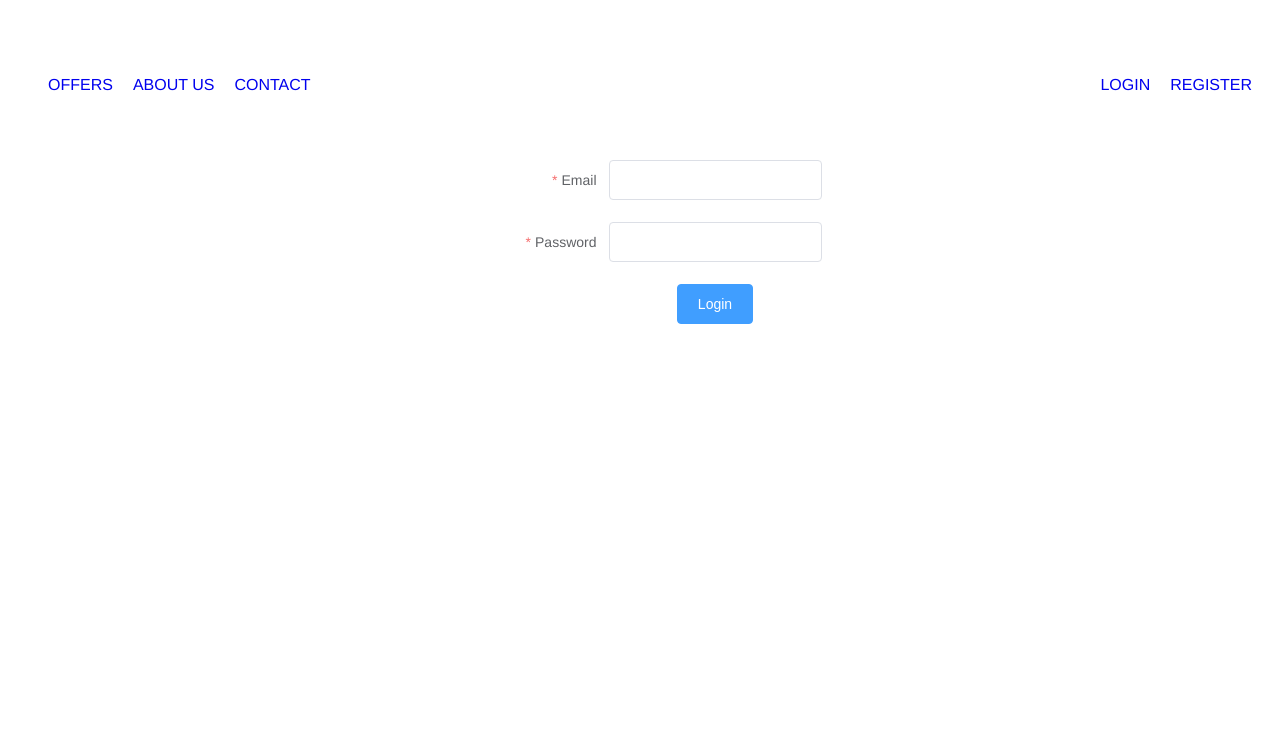
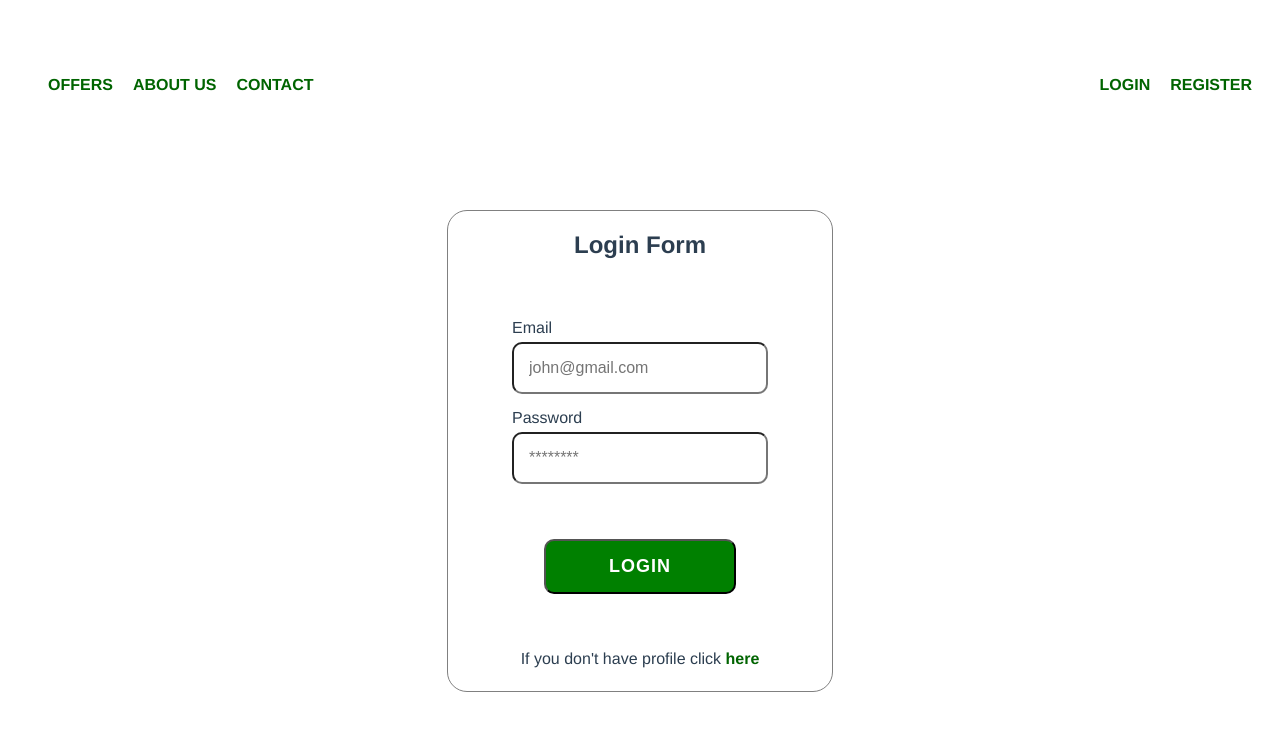
Before and after one commit to napostolova/Online-shop, a Vue app: page /login in a window 1280 px wide. Shown: the top 730 px of the page. Built offline with nearby package versions, Linux system fonts and the light colour scheme.

Commit message:
add  login validations

```diff
--- a/src/App.vue
+++ b/src/App.vue
@@ -1,20 +1,45 @@
 <template>
   <div id="app">
-    <Navigation/>
+    <Navigation />
+    <el-alert
+      v-if="notification.length > 0"
+      :title="notification[0]"
+      type="error"
+      :close="reset"
+    >
+
+    </el-alert>
+
     <router-view></router-view>
   </div>
 </template>
 
 <script>
-import Navigation from './components/Navigation.vue';
+import Navigation from "./components/Navigation.vue";
 
 export default {
-  name: 'App',
+  name: "App",
   components: {
     Navigation,
+  },
+  computed: {
+    notification() {
+      return this.$store.getters.showNotifications
+    }
+  },
+  methods: {
+    reset(){
+      this.$store.mutations.resetNotifications
+    },
+      open4() {
+        this.$notify.error({
+          title: 'Error',
+          message: 'This is an error message'
+        });
+      },
+  }
 
-  }
-}
+};
 </script>
 
 <style>
--- /dev/null
+++ b/src/components/ErrorMessage.vue
@@ -0,0 +1,17 @@
+<template>
+  <p v-if="isVisible" class="error-message">
+      <slot/>
+  </p>
+</template>
+
+<script>
+export default {
+    props: {
+        isVisible: Boolean,
+    }
+};
+</script>
+
+<style>
+
+</style>
--- a/src/components/authenticate/Login.vue
+++ b/src/components/authenticate/Login.vue
@@ -1,67 +1,115 @@
 <template>
   <div class="container">
-    <el-form
-      :model="ruleForm"
-      :rules="rules"
-      ref="ruleForm"
-      label-width="150px"
-      class="demo-ruleForm"
-    >
-      <el-form-item label="Email" prop="email">
-        <el-input v-model="ruleForm.email"></el-input>
-      </el-form-item>
-      <el-form-item label="Password" prop="password">
-        <el-input type="password" v-model="ruleForm.password"></el-input>
-      </el-form-item>
-      <el-form-item>
-        <el-button type="primary" @click="submitForm('ruleForm')"
-          >Login</el-button
-        >
-      </el-form-item>
-    </el-form>
+    <section class="login-page">
+      <h1>Login Form</h1>
+      <form class="login-form" @submit.prevent="submitForm">
+        <label for="email" class="label">Email</label>
+        <input
+          type="email"
+          id="email"
+          name="email"
+          class="inputFields"
+          :class="{ error: hasError('email') }"
+          placeholder="john@gmail.com"
+          v-model="$v.formData.email.$model"
+        />
+        <ErrorMessage :isVisible="hasError('email')">
+          <p v-if="!$v.formData.email.required">Email is required</p>
+          <p v-if="!$v.formData.email.email">Email is invalid</p>
+        </ErrorMessage>
+
+        <label for="password" class="label">Password</label>
+        <input
+          type="password"
+          name="password"
+          id="password"
+          class="inputFields"
+          :class="{ error: hasError('password') }"
+          placeholder="********"
+          v-model="$v.formData.password.$model"
+        />
+        <ErrorMessage :isVisible="hasError('password')">
+          <p v-if="!$v.formData.password.required">Password is required</p>
+          <p v-if="!$v.formData.password.minLength">
+            Password must be at least 6 characters
+          </p>
+          <p v-if="!$v.formData.password.alphaNum">
+            Password must consist only letters and digits
+          </p>
+        </ErrorMessage>
+
+        <input
+          class="submit"
+          type="submit"
+          value="Login"
+          :disabled="isFilled"
+        />
+
+        <p class="field">
+          <span
+            >If you don't have profile click
+            <router-link class="link" to="/register">here</router-link></span
+          >
+        </p>
+      </form>
+    </section>
   </div>
 </template>
 
 <script>
+import { required, email, minLength, alphaNum } from "vuelidate/lib/validators";
+import ErrorMessage from "../ErrorMessage.vue";
+
 import { fetchLogin } from "../../services/user";
 
 export default {
+  name: "Login",
+  components: {
+    ErrorMessage,
+  },
   data() {
     return {
-      disabled: true,
-      ruleForm: {
+      isFilled: false,
+      formData: {
         email: "",
         password: "",
       },
-      rules: {
-        email: [
-          {
-            required: true,
-            message: "Please insert valid email",
-            trigger: "change",
-          },
-        ],
-        password: [
-          {
-            required: true,
-            message: "Please insert a password",
-            trigger: "change",
-          },
-        ],
-      },
     };
   },
+  validations: {
+    formData: {
+      email: {
+        required,
+        email,
+      },
+
+      password: {
+        required,
+        minLength: minLength(6),
+        alphaNum,
+      },
+    },
+  },
   methods: {
-    async submitForm(formName) {
-      this.$refs[formName].validate((valid) => {
-        if (!valid) {
-         console.log("error submit!!");
-          return false;
-        }
-      });
-      const data = await fetchLogin(this.ruleForm);
-      await this.$store.dispatch("getNewUser", data);
-      this.$router.push("products");
+    async submitForm() {
+      this.$v.$touch();
+
+      const data = {
+        email: this.formData.email.trim(),
+        password: this.formData.password.trim(),
+      };
+
+      const response = await fetchLogin(data);
+
+      if (typeof response != "string") {
+        await this.$store.dispatch("getNewUser", response);
+        this.$router.push("products");
+      } else {
+        this.$store.commit("setNotifications", response);
+      }
+    },
+    hasError(field) {
+      return this.$v.formData[field].$error;
     },
   },
 };
@@ -74,4 +122,70 @@ export default {
   justify-content: center;
   align-items: center;
 }
+.login-page {
+  display: flex;
+  flex-direction: column;
+  background: white;
+  width: 30vw;
+  height: 60vh;
+  margin: 100px auto;
+  border: 1px solid gray;
+  border-radius: 20px;
+}
+
+.login-form {
+  display: flex;
+  width: 20vw;
+  height: 55vh;
+  flex-direction: column;
+  margin: 40px auto;
+}
+
+.submit {
+  margin: 40px;
+  padding: 15px 50px;
+  width: 15vw;
+  border-radius: 10px;
+  font-size: 18px;
+  background-color: green;
+  color: white;
+  letter-spacing: 1px;
+  text-align: center;
+  font-weight: 600;
+  text-transform: uppercase;
+  align-self: center;
+}
+
+.submit:hover {
+  cursor: pointer;
+}
+
+.label {
+  text-align: left;
+}
+
+.inputFields {
+  margin: 5px 0 15px 0;
+  padding: 15px;
+  border-radius: 10px;
+  font-size: 16px;
+}
+.error {
+  border-color: red;
+}
+.error-message {
+  color: red;
+  margin: 0;
+}
+.invalid-form {
+  font-size: 18px;
+  color: rgb(248, 27, 27);
+  font-weight: 600;
+}
+
+.link {
+  color: darkgreen;
+  font-weight: 600;
+  text-decoration: none;
+}
 </style>
--- a/src/components/products/NewProduct.vue
+++ b/src/components/products/NewProduct.vue
@@ -73,7 +73,7 @@ export default {
 };
 </script>
 
-<style>
+<style scoped>
 .container {
   margin: 50px 0 0 0;
   display: flex;
--- a/src/components/products/Product.vue
+++ b/src/components/products/Product.vue
@@ -9,9 +9,9 @@
         <img :src="product.imageUrl" class="image" />
       </div>
       <div style="padding: 14px">
-        <span>{{ product.title }}</span>
+        <p>{{ product.title }}</p>
         <div class="bottom clearfix">
-          <span class="price">{{ product.price }} $</span>
+          <p class="price">{{ product.price }} $</p>
         </div>
         <el-button
           type="button"
@@ -54,11 +54,11 @@ export default {
 }
 .el-card {
   width: 300px;
-  margin-bottom: 20px;
+    margin-bottom: 20px;
 }
 .img-container {
-  max-width: 300px;
-}
+   max-width: 100%;
+   }
 .image {
   width: 100%;
 }
@@ -66,7 +66,7 @@ export default {
 .price {
   font-style: italic;
   font-weight: 600;
-  font-size: 24px;
-  margin-right: 40px;
+  font-size: 22px;
+  margin-right: 0px;
 }
 </style>
--- a/src/services/user.js
+++ b/src/services/user.js
@@ -31,10 +31,12 @@ export async function fetchLogin(data) {
             return result;
 
         } else {
-            throw result.message;
+            console.log(result);
+            return result.message;
         }
     } catch (err) {
         console.log(err);
+
     }
 }
 
@@ -45,14 +47,3 @@ export const logout = (token) => {
         }
     });
 }
-
-// export const getUser = () => {
-//     let username = localStorage.getItem('username');
-//     let role = localStorage.getItem('role');
-//     let token = localStorage.getItem('token');
-//     return  {username, role, token};
-// }
-// export const getRole = () => {
-//     let role = localStorage.getItem('role');
-//     return role;
-// }
--- a/src/store/index.js
+++ b/src/store/index.js
@@ -1,7 +1,9 @@
 import Vue from 'vue'
 import Vuex from 'vuex'
 
-import { setItemInLocaleStorage } from '../utils/useLocaleStorage';
+import {
+    setItemInLocaleStorage
+} from '../utils/useLocaleStorage';
 import productsModule from './products';
 
 
@@ -10,25 +12,37 @@ Vue.use(Vuex)
 export default new Vuex.Store({
     state: {
         user: {},
+        notifications: []
     },
     getters: {
         getUser(state) {
             return state.user;
+        },
+        showNotifications(state) {
+            return state.notifications
         }
     },
     mutations: {
         setUser(state, newUser) {
             state.user = newUser
             setItemInLocaleStorage(state.user)
+        },
+        setNotifications(state, newNotification) {
+            state.notifications.push(newNotification)
+        },
+        resetNotifications(state){
+            state.notifications.shift()
         }
+
     },
     actions: {
         async getNewUser(context, data) {
             context.commit('setUser', data)
-        }
+        },
+
     },
     modules: {
-      products:  productsModule
+        products: productsModule
     }
 
 })
```
